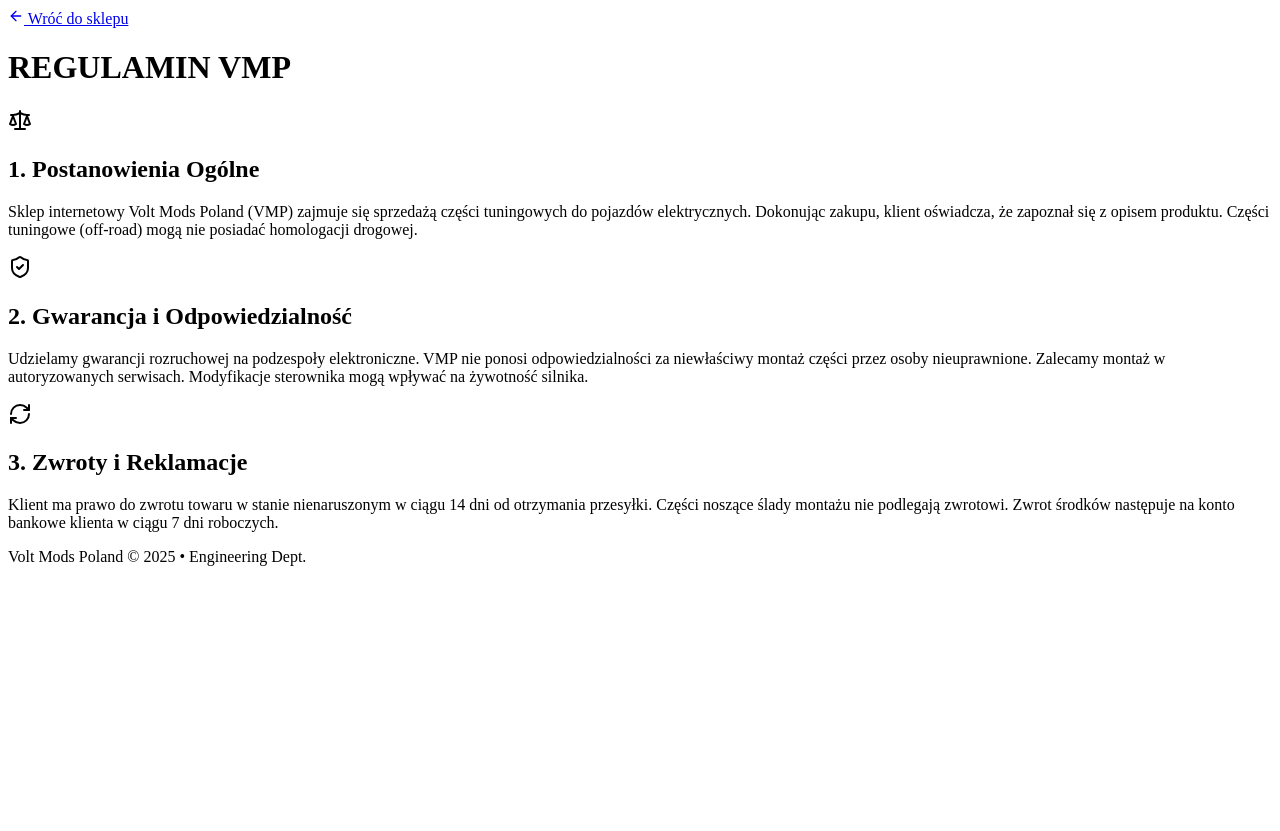
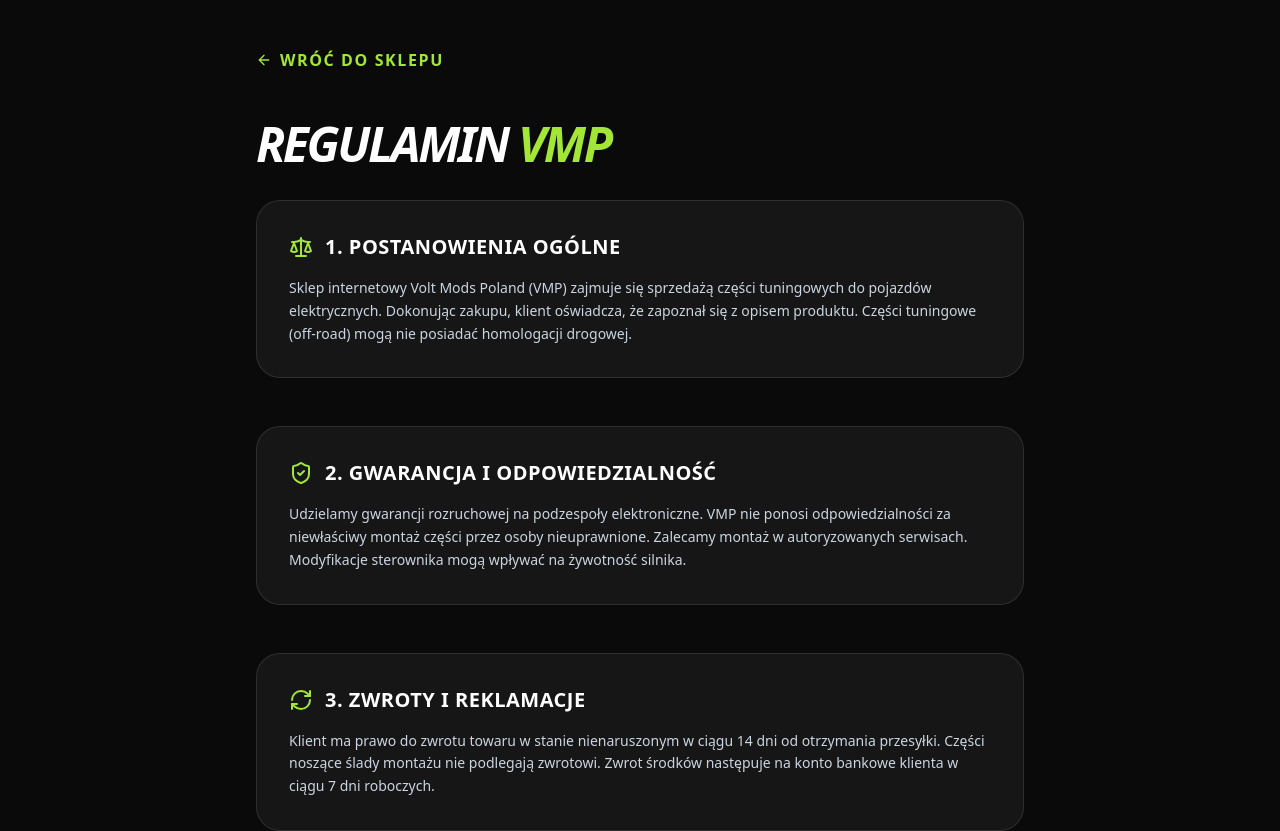
Before and after one commit to lukaszhajduk2001-cpu/volt-mods-poland, a Next.js app: page /regulamin in a window 1280 px wide. Shown: the top 831 px of the page. Before the commit the page ends 800 px from the top, so only its background shows below. Built offline with nearby package versions, Linux system fonts and the light colour scheme.

Commit message:
Ostateczna naprawa stylów i strony głównej

```diff
--- a/src/app/layout.tsx
+++ b/src/app/layout.tsx
@@ -1,9 +1,8 @@
 import type { Metadata } from "next";
-// W lokalnym środowisku odkomentuj poniższe linie, aby załadować czcionkę i style:
-// import { Inter } from "next/font/google";
-// import "./globals.css";
+import { Inter } from "next/font/google";
+import "./globals.css"; // Ta linia musi być aktywna!
 
-// const inter = Inter({ subsets: ["latin"] });
+const inter = Inter({ subsets: ["latin"] });
 
 export const metadata: Metadata = {
   title: "Volt Mods Poland | Części Premium Sur-Ron & Talaria",
@@ -11,11 +10,11 @@
   openGraph: {
     title: "Volt Mods Poland - Części Premium",
     description: "Zbuduj swoją bestię. Sterowniki, baterie, tuning.",
-    url: "https://volt-mods.pl",
+    url: "[https://volt-mods.pl](https://volt-mods.pl)",
     siteName: "Volt Mods Poland",
     images: [
       {
-        url: "https://images.unsplash.com/photo-1621644781307-a36c69784132?q=80&w=1200", // Przykładowe zdjęcie dla linku
+        url: "[https://images.unsplash.com/photo-1621644781307-a36c69784132?q=80&w=1200](https://images.unsplash.com/photo-1621644781307-a36c69784132?q=80&w=1200)",
         width: 1200,
         height: 630,
       },
@@ -32,8 +31,7 @@
 }>) {
   return (
     <html lang="pl" className="dark">
-      {/* Pamiętaj, aby przywrócić inter.className w body, jeśli używasz tej czcionki */}
-      <body className={`bg-neutral-950 text-white font-sans`}>
+      <body className={`${inter.className} bg-neutral-950 text-white`}>
         {children}
       </body>
     </html>
--- a/src/app/page.tsx
+++ b/src/app/page.tsx
@@ -1,7 +1,7 @@
 "use client";
 
 import React, { useState, useEffect } from 'react';
-import { ShoppingBag, Menu, Bike, CheckCircle, Trash2, X, ChevronLeft, ArrowLeft, Lock, RefreshCw, Plus, List, CreditCard, Copy, Star, Zap, Battery, Cpu, ShieldCheck, Truck, Award, Mail, User } from 'lucide-react';
+import { ShoppingBag, Menu, Bike, CheckCircle, Trash2, X, ChevronLeft, ArrowLeft, Lock, RefreshCw, Plus, List, CreditCard, Copy, Star, Zap, Battery, Cpu, ShieldCheck, Truck, Mail, User } from 'lucide-react';
 
 // KONFIGURACJA ZMIENNYCH
 const supabaseUrl = process.env.NEXT_PUBLIC_SUPABASE_URL;
```
